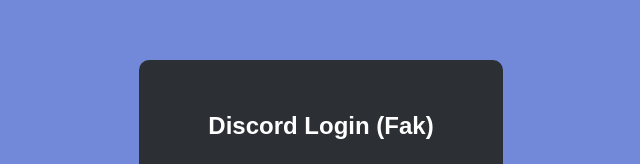
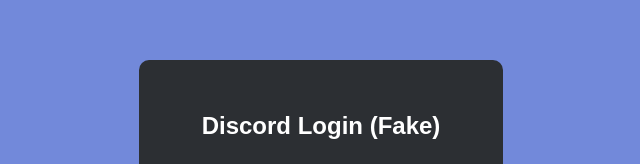
Before and after one commit to mujahid-BD/legacyroleplayBD, a plain HTML site: page login.html in a window 1280 px wide. Shown: the part 238-402 px from the top of the page, without its empty margins (319-959 px from the left). Drawn offline with Linux system fonts and the light colour scheme.

Commit message:
Update login.html

```diff
--- a/login.html
+++ b/login.html
@@ -42,7 +42,7 @@
 </head>
 <body>
   <div id="login-box">
-    <h2>Discord Login (Fak)</h2>
+    <h2>Discord Login (Fake)</h2>
     <form id="login-form">
       <input type="text" id="username" placeholder="Discord Username" required />
       <input type="text" id="userid" placeholder="Discord User ID" required />
```
